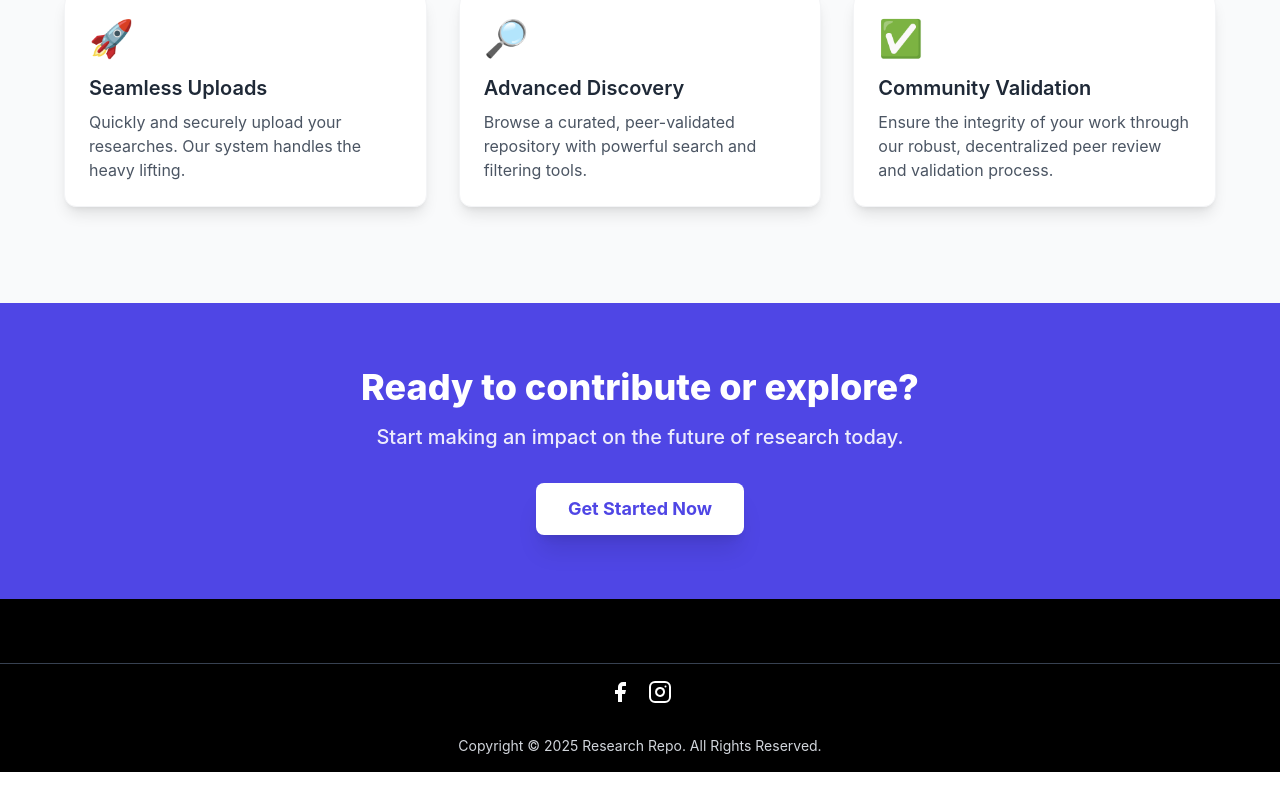
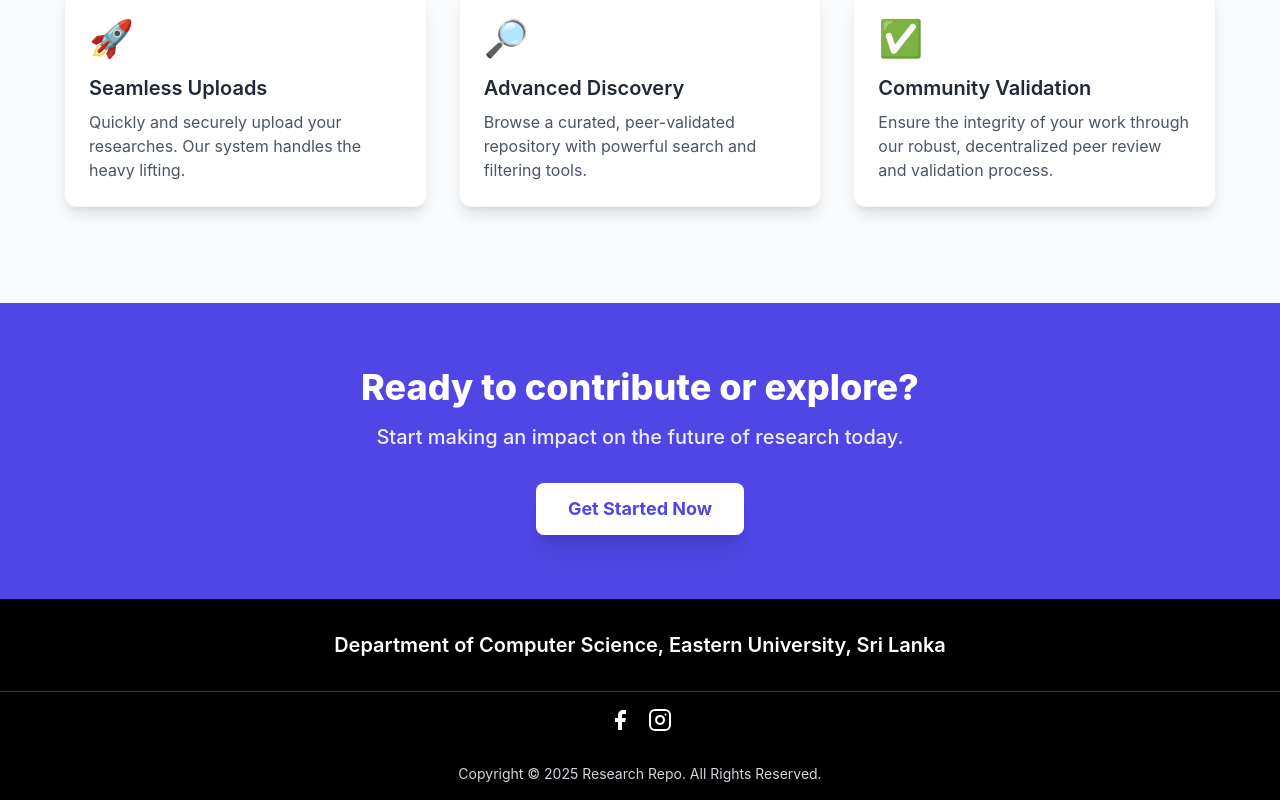
Before and after one commit to Pasinduthennakoon/project-repository-and-validation-system, a React (Create React App) app in the folder research-repo-frontend/: page / in a window 1280 px wide. Shown: the part 1215-2015 px from the top of the page. Before the commit the page ends 1987 px from the top, so only its background shows below. Built offline with nearby package versions, Linux system fonts and the light colour scheme.

Commit message:
Update footerContent.js

```diff
--- a/research-repo-frontend/src/data/footerContent.js
+++ b/research-repo-frontend/src/data/footerContent.js
@@ -1,82 +1,6 @@
 export const footerContent = {
     "footer": {
-    "items": [
-      {
-        "title": "Projects & Submissions",
-        "list": [
-          {
-            "label": "Browse All Projects",
-            "path": "/projects/all"
-          },
-          {
-            "label": "Projects by Department",
-            "path": "/projects/departments"
-          },
-          {
-            "label": "Faculty Research Hub",
-            "path": "/faculty-research"
-          },
-          {
-            "label": "Submit Your Project",
-            "path": "/submit"
-          },
-          {
-            "label": "Style & Citation Guide",
-            "path": "/style-guide"
-          }
-        ]
-      },
-      {
-        "title": "About The Repository",
-        "list": [
-          {
-            "label": "Mission & Goals",
-            "path": "/about-repository"
-          },
-          {
-            "label": "Meet the Team",
-            "path": "/team"
-          },
-          {
-            "label": "Repository Policies",
-            "path": "/policies"
-          },
-          {
-            "label": "University Main Site",
-            "path": "https://university-main-site.edu"
-          }
-        ]
-      },
-      {
-        "title": "Help & Support",
-        "list": [
-          {
-            "label": "Contact Administrator",
-            "path": "/contact-admin"
-          },
-          {
-            "label": "User Documentation (FAQ)",
-            "path": "/documentation"
-          },
-          {
-            "label": "Report an Issue",
-            "path": "/report"
-          },
-          {
-            "label": "Librarian Support",
-            "path": "/library-support"
-          }
-        ]
-      },
-      {
-        "title": "Connect",
-        "description": "Hosted by [Your University Name], Library Systems Division"
-      }
-    ],
-    "social": [
-        { "name": "University Facebook", "path": "https://facebook.com/university", "icon": "FbIcon" },
-        { "name": "University Twitter", "path": "https://twitter.com/university", "icon": "TwitterIcon" }
-    ],
+    "main": "Department of Computer Science, Eastern University, Sri Lanka",
     "copyright": "Copyright © 2025 Research Repo. All Rights Reserved."
   }
 };
```
